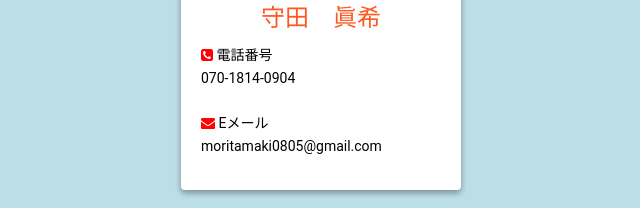
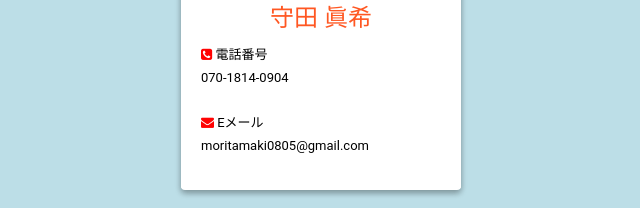
Before and after one commit to profile-web/profile, a plain HTML site: page contact.html in a window 1280 px wide. Shown: the part 430-638 px from the top of the page, without its empty margins (319-959 px from the left). Drawn offline with Linux system fonts and the light colour scheme.

Commit message:
Update html

```diff
--- a/contact.css
+++ b/contact.css
@@ -147,6 +147,10 @@ html {
   .profile-card .profile-bio h1 {
     color: #FF5722;
     text-align: center;
+  }
+
+  .profile-card .profile-bio p {
+    font-size: 13px;
   }
 
   .profile-card .profile-bio {
```
Also changed, not shown: contact.html (+1 -1 lines).
